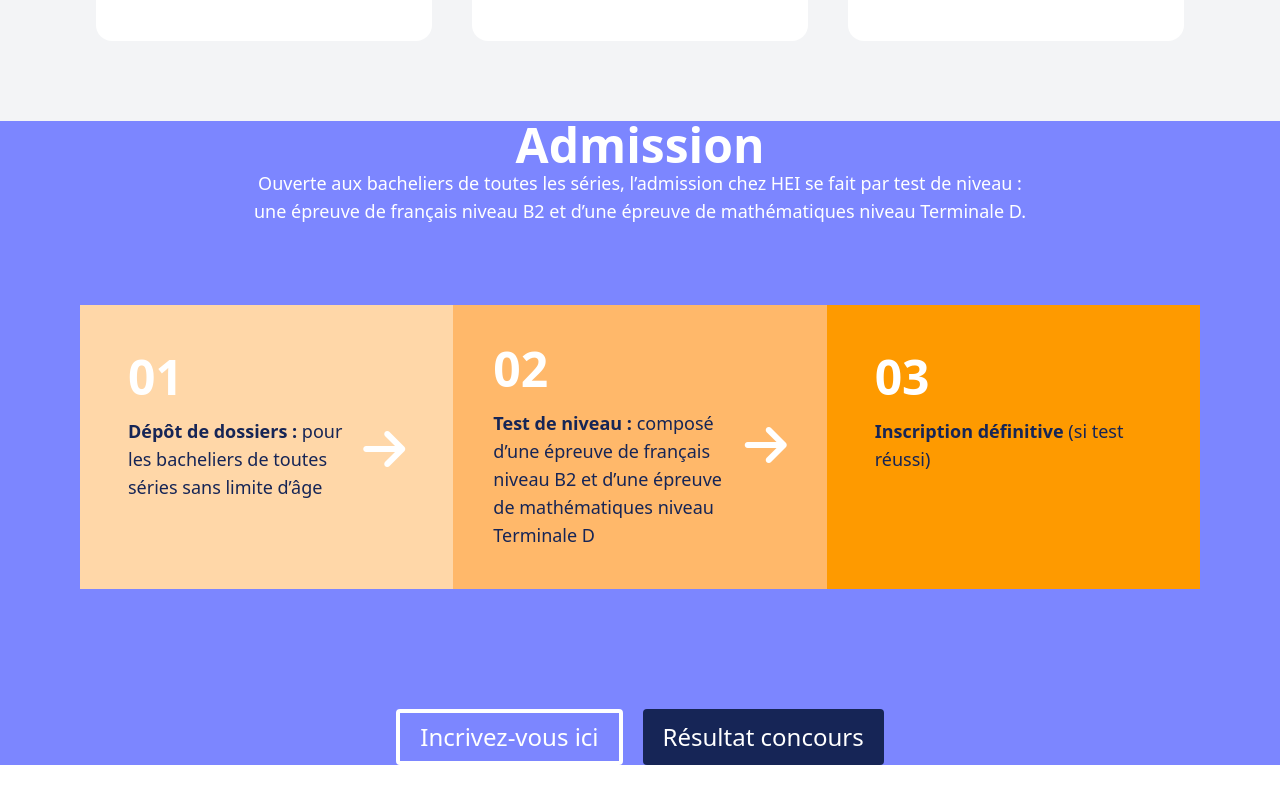
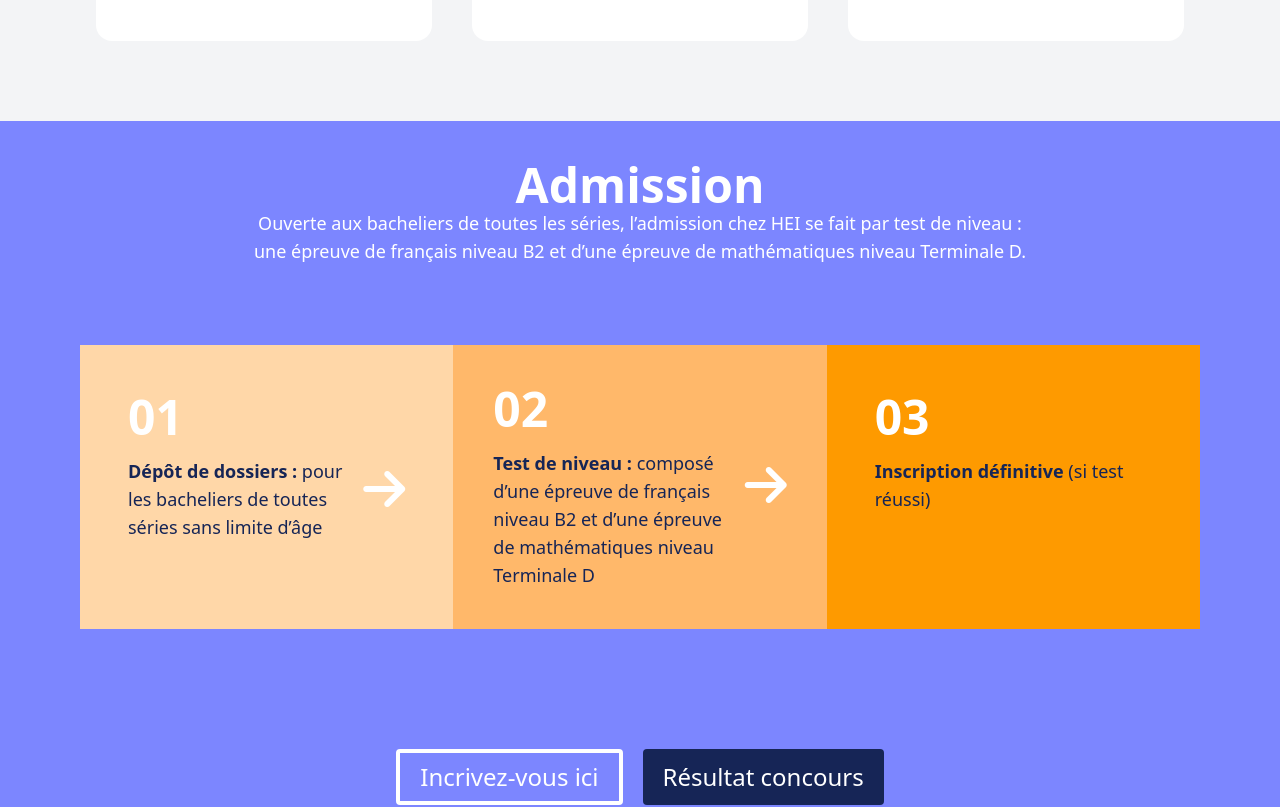
Before and after one commit to M4ndresy-Tech/WEB2-JSX, a React (Vite) app: page / in a window 1280 px wide. Shown: the part 3065-3872 px from the top of the page. Built offline with nearby package versions, Linux system fonts and the light colour scheme.

Commit message:
Edit the Admission Section

```diff
--- a/src/Components/Admission.jsx
+++ b/src/Components/Admission.jsx
@@ -2,7 +2,7 @@ import React from "react";
 const Admission=()=>{
     return(
         <>
-        <section className="bg-indigo-400 ">
+        <section className="bg-indigo-400 py-10">
             <div>
                 <div className="text-white text-5xl font-bold text-center"><h1>Admission</h1></div>
                 <div className="text-white text-lg w-full text-center"><p>Ouverte aux bacheliers de toutes les séries, l’admission chez HEI se fait par test de niveau :<br/>une épreuve de français niveau B2 et d’une épreuve de mathématiques niveau Terminale D. </p></div>
```
